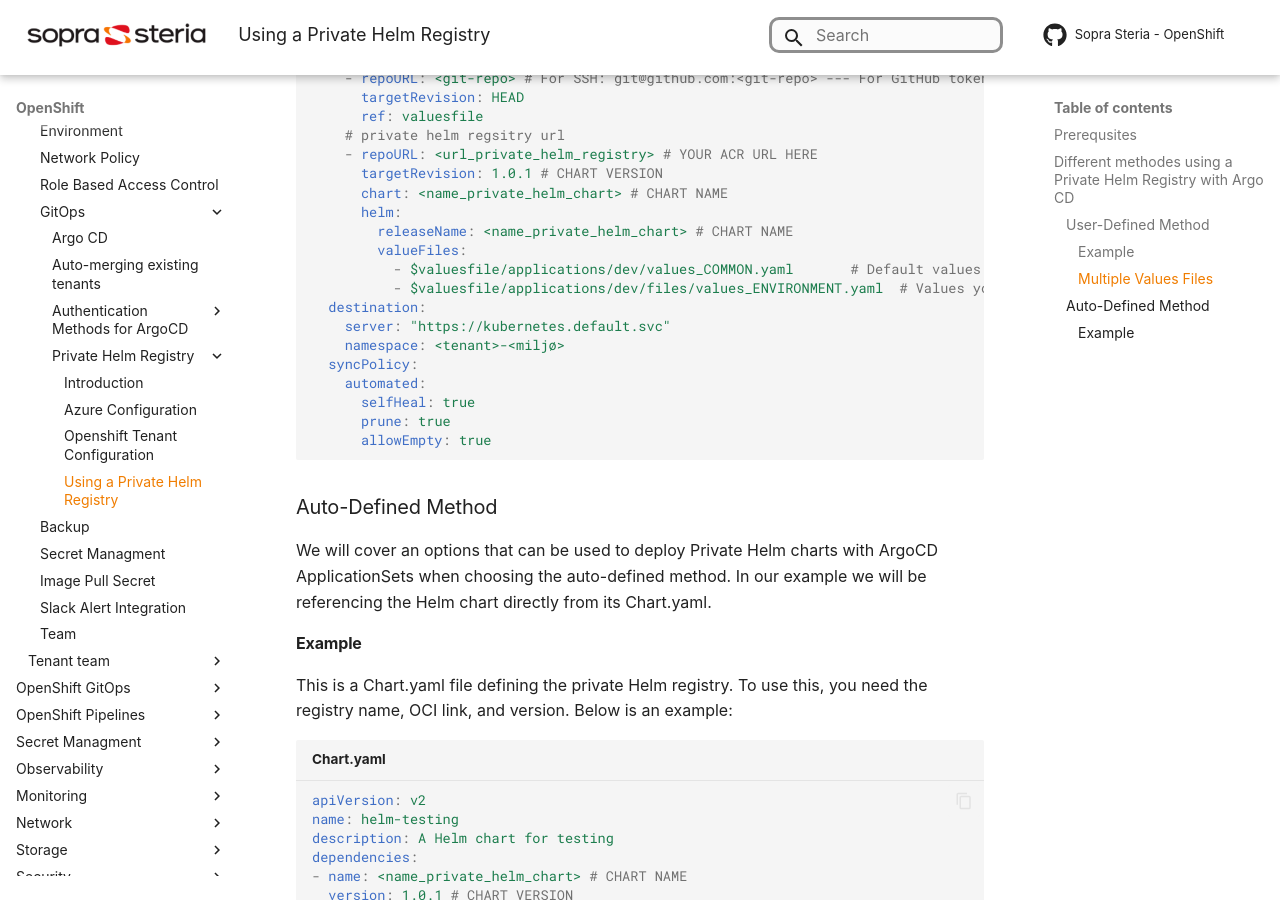
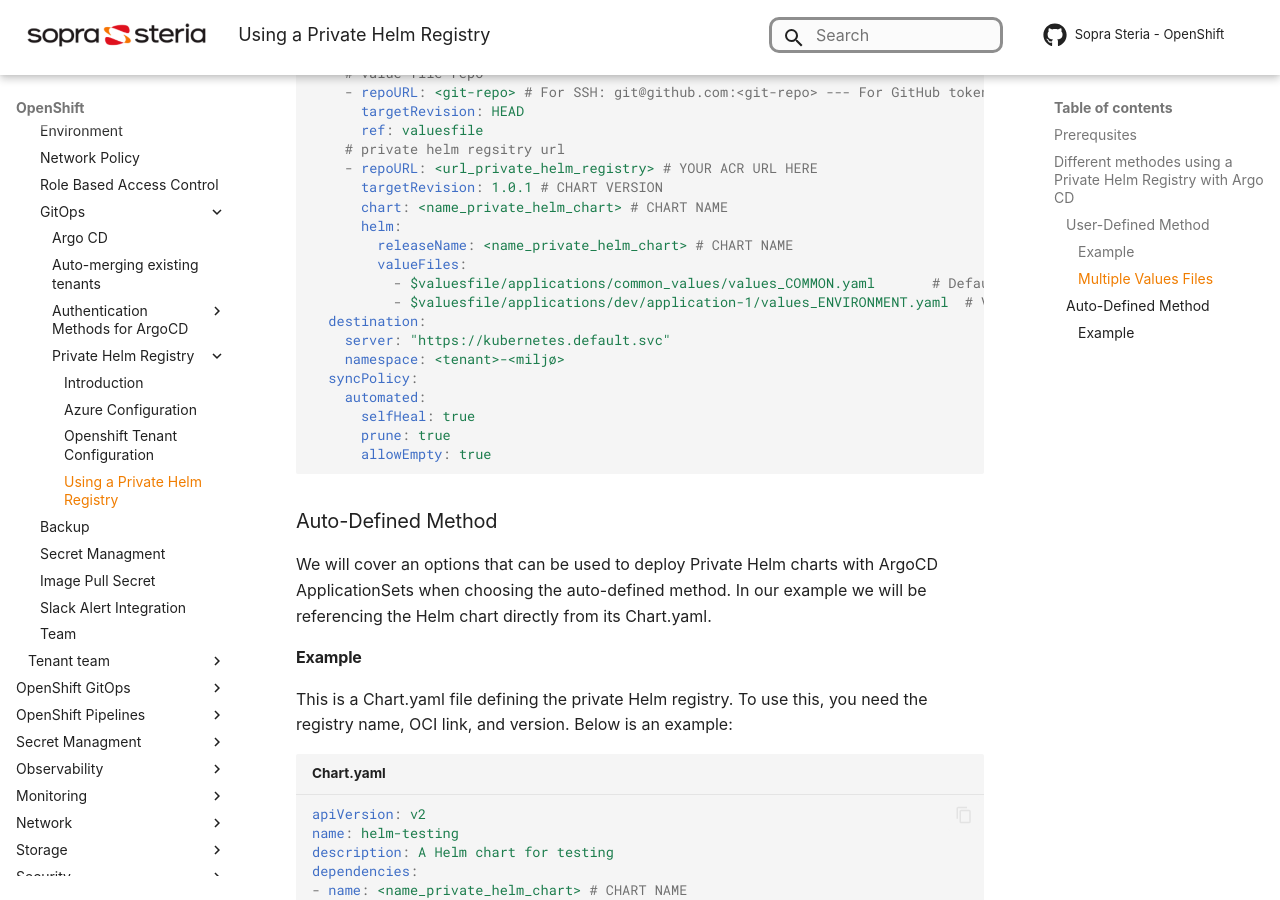
Before and after one commit to Sopra-Steria-Norge-Kubernetes/OpenShift, an MkDocs documentation site: the page built from docs/OpenShift Tenants/Tenant features/GitOps/Private Helm Registry/private-helm-reg-usage.md, in a window 1280 px wide and 900 px high, scrolled down 1788 px. Built offline with MkDocs 1.6.1 and Material for MkDocs 9.7.7, drawn with Linux system fonts in a browser that asks for light colours; some web fonts are replaced; comment, search, counter and statistics services are not loaded.

Commit message:
updated filestructure image

```diff
--- a/docs/OpenShift Tenants/Tenant features/GitOps/Private Helm Registry/private-helm-reg-usage.md
+++ b/docs/OpenShift Tenants/Tenant features/GitOps/Private Helm Registry/private-helm-reg-usage.md
@@ -48,7 +48,7 @@
 
 Below is an example of how your file structure could look:
 
-![Basics Tab Configuration](../../../../img/Private%20Helm%20Registry/helm-app-multiple-values.png)
+![Basics Tab Configuration](../../../../img/Private%20Helm%20Registry/multiple-values-helm-app.png)
 
 Below is an example of the user-defined argo application:
 
@@ -72,8 +72,8 @@
       helm:
         releaseName: <name_private_helm_chart> # CHART NAME
         valueFiles:
-          - $valuesfile/applications/dev/values_COMMON.yaml       # Default values for your environments
-          - $valuesfile/applications/dev/files/values_ENVIRONMENT.yaml  # Values you want to overwrite
+          - $valuesfile/applications/common_values/values_COMMON.yaml       # Default values for your environments
+          - $valuesfile/applications/dev/application-1/values_ENVIRONMENT.yaml  # Values you want to overwrite
   destination:
     server: "https://kubernetes.default.svc"
     namespace: <tenant>-<miljø>
```
Also changed, not shown: docs/img/Private Helm Registry/multiple-values-helm-app.png (added).
